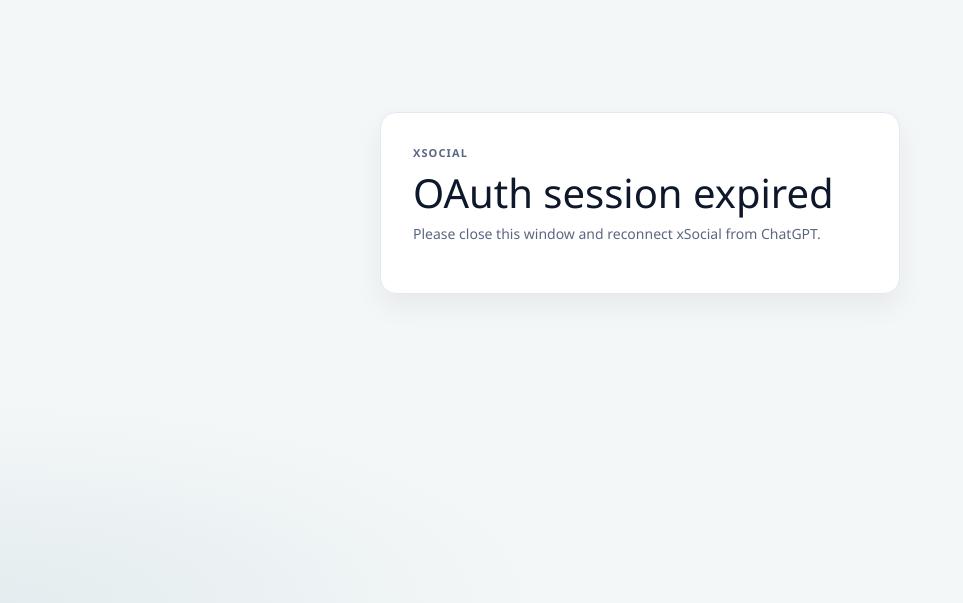
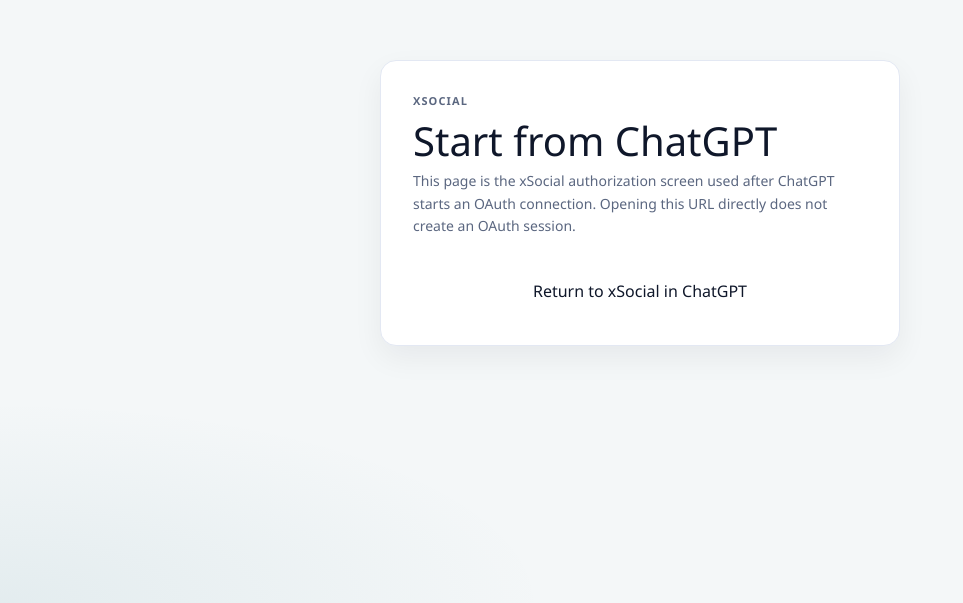
Before and after one commit to sheeshmirza/xsocial-frontend, a Next.js app: page /oauth/authorize in a window 1280 px wide. Shown: the part 197-800 px from the top of the page, without its empty margins (0-963 px from the left). Built offline with nearby package versions, Linux system fonts and the light colour scheme; no server answers.

Commit message:
Clarify direct OAuth page entry

```diff
--- a/src/app/oauth/authorize/page.tsx
+++ b/src/app/oauth/authorize/page.tsx
@@ -8,6 +8,9 @@ type Profile = {
   name?: string;
   email?: string;
 };
+
+const CHATGPT_XSOCIAL_URL =
+  "https://chatgpt.com/plugins/plugins_6abe9a135fb08191b06ab57d40f44e2e";
 
 export default function MCPAuthorizePage() {
   const [transaction, setTransaction] = useState("");
@@ -43,7 +46,7 @@ export default function MCPAuthorizePage() {
     setError("");
 
     if (!transaction) {
-      setError("This OAuth session is missing or expired.");
+      setError("Start the connection from ChatGPT so a valid OAuth session can be created.");
       return;
     }
 
@@ -91,7 +94,7 @@ export default function MCPAuthorizePage() {
     setError("");
 
     if (!transaction) {
-      setError("This OAuth session is missing or expired.");
+      setError("Start the connection from ChatGPT so a valid OAuth session can be created.");
       return;
     }
 
@@ -143,10 +146,26 @@ export default function MCPAuthorizePage() {
       <main className="auth-shell" id="main-content">
         <section className="auth-card">
           <p className="eyebrow">XSocial</p>
-          <h1>OAuth session expired</h1>
+          <h1>Start from ChatGPT</h1>
           <p className="subtitle">
-            Please close this window and reconnect xSocial from ChatGPT.
+            This page is the xSocial authorization screen used after ChatGPT
+            starts an OAuth connection. Opening this URL directly does not
+            create an OAuth session.
           </p>
+          <a
+            href={CHATGPT_XSOCIAL_URL}
+            style={{
+              display: "inline-flex",
+              alignItems: "center",
+              justifyContent: "center",
+              width: "100%",
+              minHeight: 44,
+              marginTop: 16,
+              textDecoration: "none",
+            }}
+          >
+            Return to xSocial in ChatGPT
+          </a>
         </section>
       </main>
     );
```
